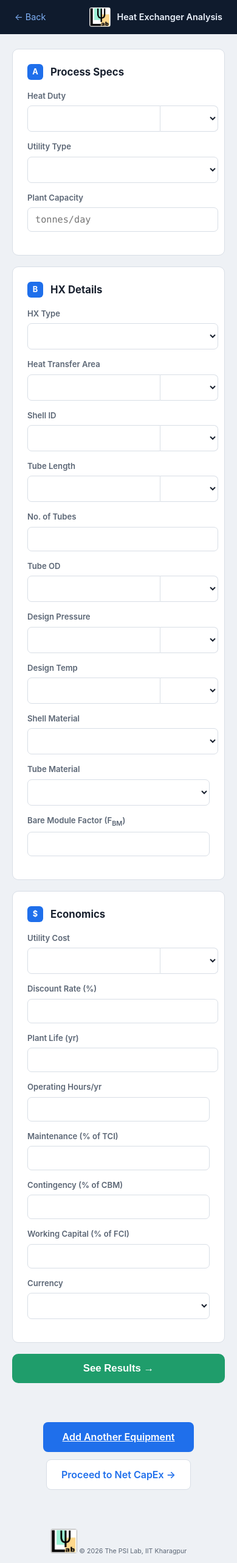
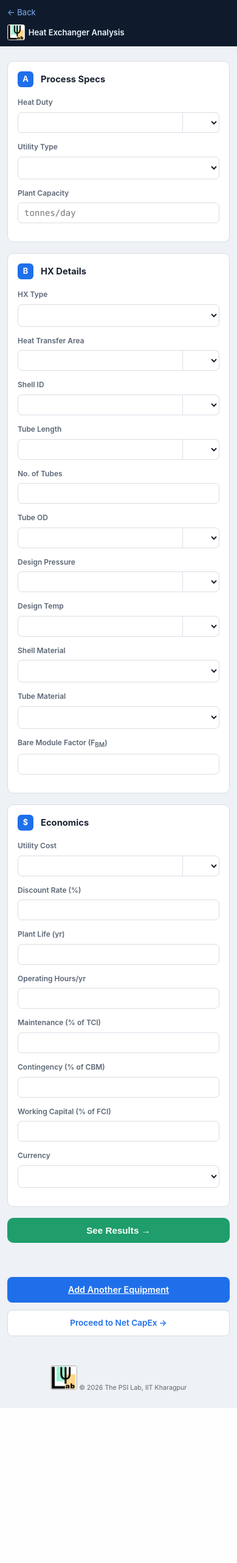
Before and after one commit to The-PSI-Lab/samavesh, a Flask app: page /analysis/1 in a window 390 px wide. Shown: the top 2563 px of the page at 61% size. After the commit the page ends 2309 px from the top, so only its background shows below. Run offline with Flask 3, Linux system fonts and the light colour scheme.

Commit message:
Full mobile responsiveness: 640px and 400px breakpoints, all pages

```diff
--- a/static/css/style.css
+++ b/static/css/style.css
@@ -298,3 +298,60 @@ textarea:focus { outline: 2px solid var(--blue); border-color: var(--blue); }
   .footer-inner { flex-direction: column; text-align: center; }
   .footer-right { text-align: center; }
 }
+
+/* === MOBILE RESPONSIVE === */
+@media (max-width: 640px) {
+  .container { padding: 0 12px; }
+  .top-bar { flex-wrap: wrap; gap: 6px; padding: 10px 12px; font-size: 0.82rem; }
+  .top-bar .back-link { width: 100%; margin: 0 0 4px; }
+  .top-bar .project-badge { margin-left: 0; }
+  .nav-logo { height: 26px; }
+  .page-title { font-size: 1.3rem; margin: 24px 0 6px; }
+  .page-subtitle { font-size: 0.85rem; margin-bottom: 24px; }
+  .panel { padding: 16px; }
+  .panel-head h3 { font-size: 0.92rem; }
+  .field label { font-size: 0.75rem; white-space: normal; }
+  .field input, .field select { font-size: 0.88rem; padding: 8px 10px; }
+  .combo select { flex: 0 0 72px; width: 72px; font-size: 0.82rem; }
+  .btn-run { font-size: 0.95rem; padding: 12px; }
+  .btn-pdf { padding: 10px 20px; font-size: 0.9rem; }
+  .btn-ghost { padding: 10px 16px; font-size: 0.85rem; }
+  .eq-grid { grid-template-columns: 1fr 1fr; gap: 12px; }
+  .eq-card { padding: 20px 12px; }
+  .eq-icon { font-size: 2rem; }
+  .eq-card h3 { font-size: 1rem; }
+  .eq-card p { font-size: 0.75rem; }
+  .action-row { margin: 16px 0 24px; }
+  .action-row a, .action-row button { width: 100%; text-align: center; }
+  .chart-grid { grid-template-columns: 1fr; }
+  .chart-cell.wide { grid-column: auto; }
+  .chart-cell { min-height: 240px; }
+  .chart-cell > div { height: 240px; }
+  .team-grid { grid-template-columns: 1fr 1fr; gap: 12px; }
+  .team-card { padding: 20px 12px; }
+  .summary-grid { grid-template-columns: 1fr 1fr; gap: 10px; }
+  .metric-value { font-size: 1.2rem; }
+  .table-wrap { overflow-x: auto; }
+  .data-table { font-size: 0.78rem; }
+  .data-table th, .data-table td { padding: 6px 8px; }
+  .report-header-inner { flex-direction: column; text-align: center; gap: 10px; padding: 0 12px; }
+  .report-header-right { text-align: center; }
+  .report-title { font-size: 1.2rem; }
+  .report-logo { height: 40px; }
+
+  /* Landing */
+  .hero-title { font-size: clamp(2rem, 10vw, 3.5rem); }
+  .hero-desc { font-size: 0.9rem; margin-bottom: 24px; }
+  .hero-content { padding: 0 16px; }
+  .btn-start, .btn-secondary { padding: 12px 24px; font-size: 0.95rem; width: 100%; text-align: center; }
+  .hero-actions { flex-direction: column; align-items: stretch; gap: 10px; }
+  .landing-footer { padding: 16px 20px; }
+  .footer-inner-col { gap: 4px; }
+}
+
+@media (max-width: 400px) {
+  .eq-grid { grid-template-columns: 1fr; }
+  .team-grid { grid-template-columns: 1fr; }
+  .summary-grid { grid-template-columns: 1fr; }
+  .combo select { flex: 0 0 60px; width: 60px; font-size: 0.7rem; }
+}
```
